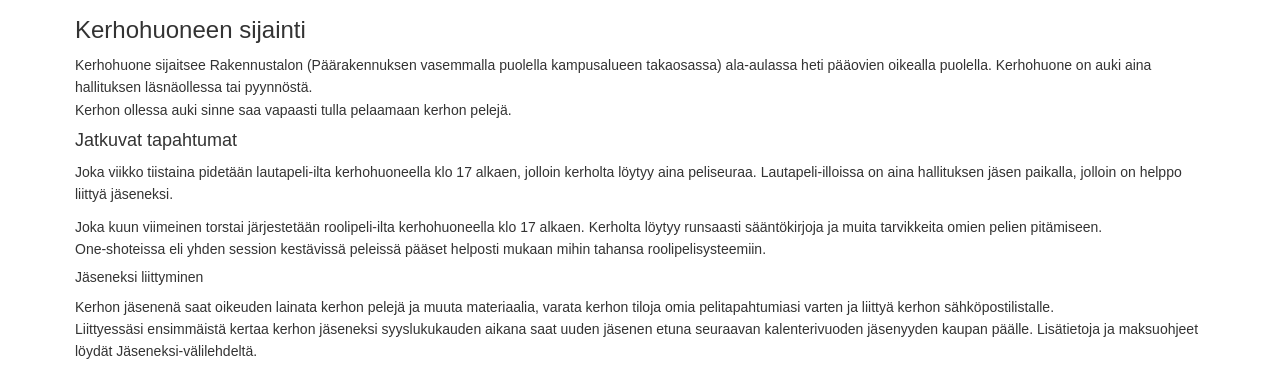
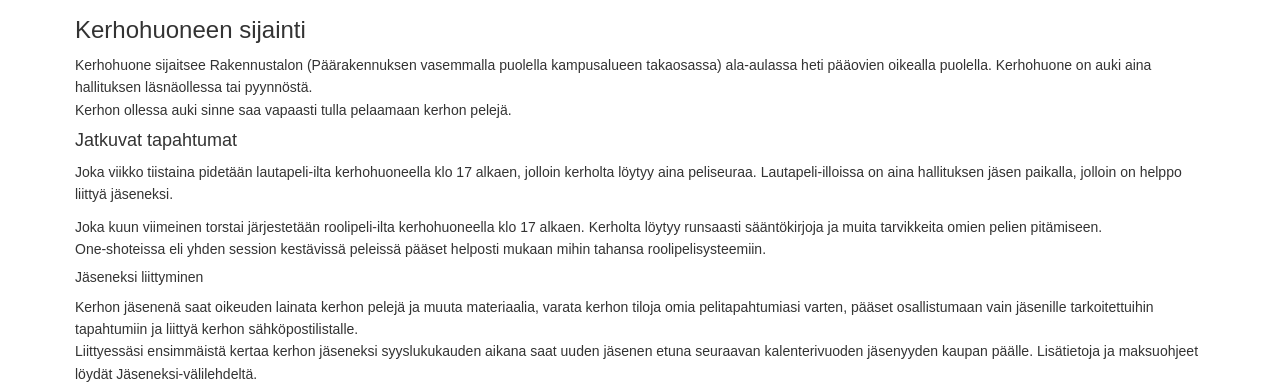
Before and after one commit to FinnPete/Excalibur-Verkkosivut, a plain HTML site: page Fuksi.html in a window 1280 px wide. Shown: the part 230-618 px from the top of the page. Drawn offline with nearby package versions, Linux system fonts and the light colour scheme.

Commit message:
Update Fuksi.html

```diff
--- a/Fuksi.html
+++ b/Fuksi.html
@@ -113,7 +113,7 @@
             <p>Joka kuun viimeinen torstai järjestetään roolipeli-ilta kerhohuoneella klo 17 alkaen. Kerholta löytyy runsaasti sääntökirjoja ja muita tarvikkeita omien pelien pitämiseen. <br>
             One-shoteissa eli yhden session kestävissä peleissä pääset helposti mukaan mihin tahansa roolipelisysteemiin.</p>
             <h5>Jäseneksi liittyminen</h5>
-            <p>Kerhon jäsenenä saat oikeuden lainata kerhon pelejä ja muuta materiaalia, varata kerhon tiloja omia pelitapahtumiasi varten ja liittyä kerhon sähköpostilistalle. <br>
+            <p>Kerhon jäsenenä saat oikeuden lainata kerhon pelejä ja muuta materiaalia, varata kerhon tiloja omia pelitapahtumiasi varten, pääset osallistumaan vain jäsenille tarkoitettuihin tapahtumiin ja liittyä kerhon sähköpostilistalle. <br>
             Liittyessäsi ensimmäistä kertaa kerhon jäseneksi syyslukukauden aikana saat uuden jäsenen etuna seuraavan kalenterivuoden jäsenyyden kaupan päälle. Lisätietoja ja maksuohjeet löydät Jäseneksi-välilehdeltä.</p>
         </div>
     </div>
```
